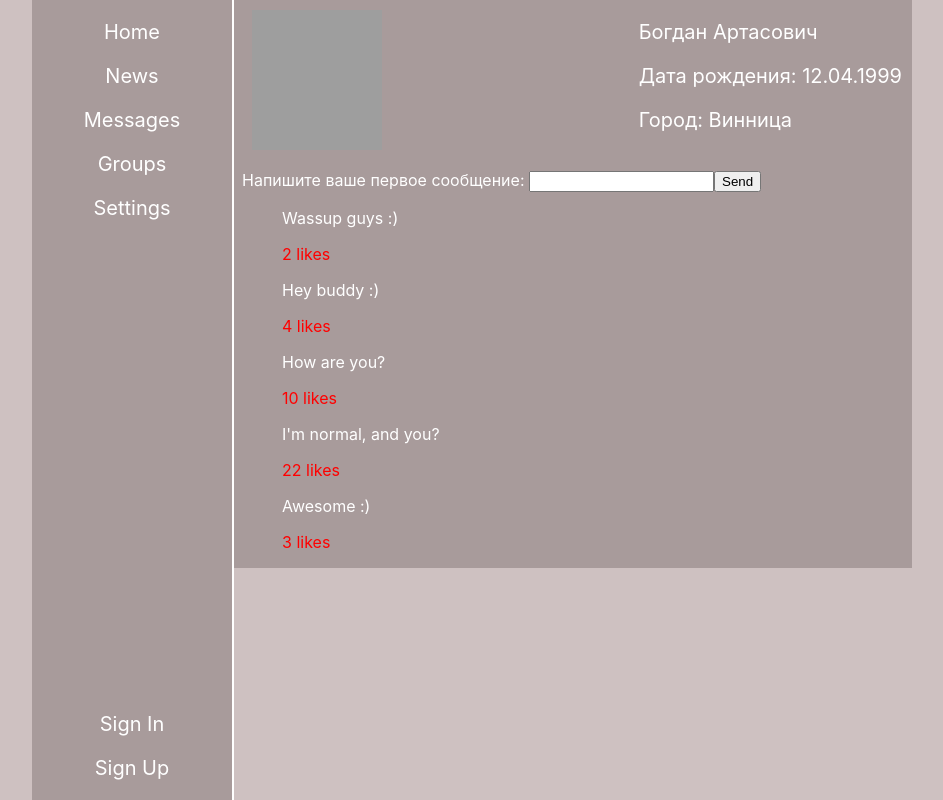
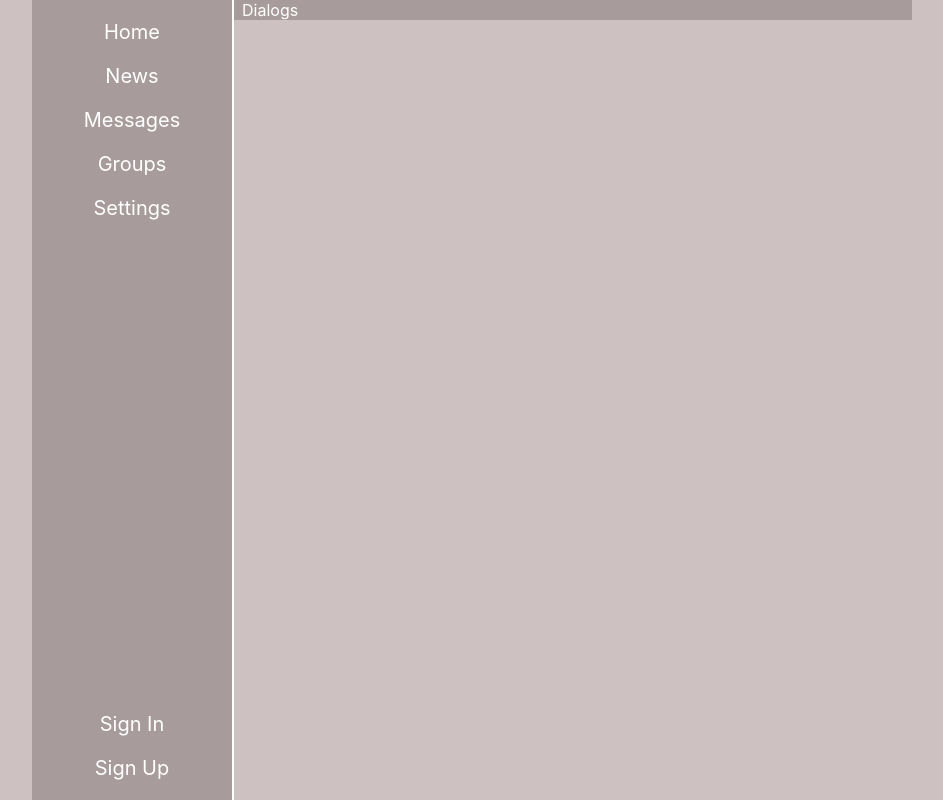
Before and after one commit to dazman351/react, a React (Create React App) app: page /dialogs in a window 1280 px wide. Shown: the whole page, without its empty margins (168-1111 px from the left). Built offline with nearby package versions, Linux system fonts and the light colour scheme; grey boxes are pictures that could not be loaded.

Commit message:
add routes, add dialogs and 404 page error

```diff
--- a/package.json
+++ b/package.json
@@ -9,6 +9,7 @@
     "node-sass": "^7.0.1",
     "react": "^18.1.0",
     "react-dom": "^18.1.0",
+    "react-router-dom": "^6.3.0",
     "react-scripts": "5.0.1",
     "web-vitals": "^2.1.4"
   },
--- a/src/App.js
+++ b/src/App.js
@@ -1,17 +1,30 @@
 import './App.scss';
 import Header from './Components/Header/Header';
 import Profile from './Components/Profile/Profile';
+import Dialogs from './Components/Dialogs/Dialogs';
+import Error from './Components/Error/Error';
+import { BrowserRouter, Route, Routes } from 'react-router-dom';
 
 const App = () => {
   	return (
-		<div className='social__net'>
-			<div className='container'>
-				<div className='social__inner'>
-					<Header />
-					<Profile />
+		<div>
+			<BrowserRouter>
+				<div className='social__net'>
+					<div className='container'>
+						<div className='social__inner'>
+							<Header />
+							<Routes>
+								<Route path='/' element={<Profile />} />
+								<Route path='/dialogs' element={<Dialogs />} />
+								<Route path='*' element={<Error />} />
+							</Routes>
+						</div>
+					</div>
 				</div>
-			</div>
+			</BrowserRouter>
 		</div>
+
+
   	);
 }
 
--- a/src/App.scss
+++ b/src/App.scss
@@ -93,6 +93,21 @@
 
 
 			}
+			.profile__dialogs {
+				padding-left: 210px;
+				height: auto;
+				color: white;
+				p {
+					margin: 0;
+				}
+
+			}
+
+			.error__page {
+				font-size: 20px;
+				padding-left: 210px;
+				text-align: center;
+			}
 		}
 	}
 }
--- /dev/null
+++ b/src/Components/Dialogs/Dialogs.jsx
@@ -0,0 +1,14 @@
+import './../../App.scss';
+
+
+
+const Dialogs = () => {
+    return (
+        <div className='profile__dialogs'>
+            <p>Dialogs</p>
+        </div>
+    );
+}
+
+
+export default Dialogs;
--- /dev/null
+++ b/src/Components/Error/Error.jsx
@@ -0,0 +1,12 @@
+import './../../App.scss';
+
+
+const Error = () => {
+    return (
+        <div className='error__page'>
+            Error 404
+        </div>
+    );
+}
+
+export default Error;
--- a/src/Components/Header/Nav/Nav.jsx
+++ b/src/Components/Header/Nav/Nav.jsx
@@ -4,9 +4,9 @@
     return (
         <nav className='nav'>
             <div className='nav__menu'>
-                <a href='#' className='nav__link'>Home</a>
+                <a href='/' className='nav__link'>Home</a>
                 <a href='#' className='nav__link'>News</a>
-                <a href='#' className='nav__link'>Messages</a>
+                <a href='/dialogs' className='nav__link'>Messages</a>
                 <a href='#' className='nav__link'>Groups</a>
                 <a href='#' className='nav__link'>Settings</a>
             </div>
```
Also changed, not shown: 1 other file (tests, documents, lock files or other folders).
